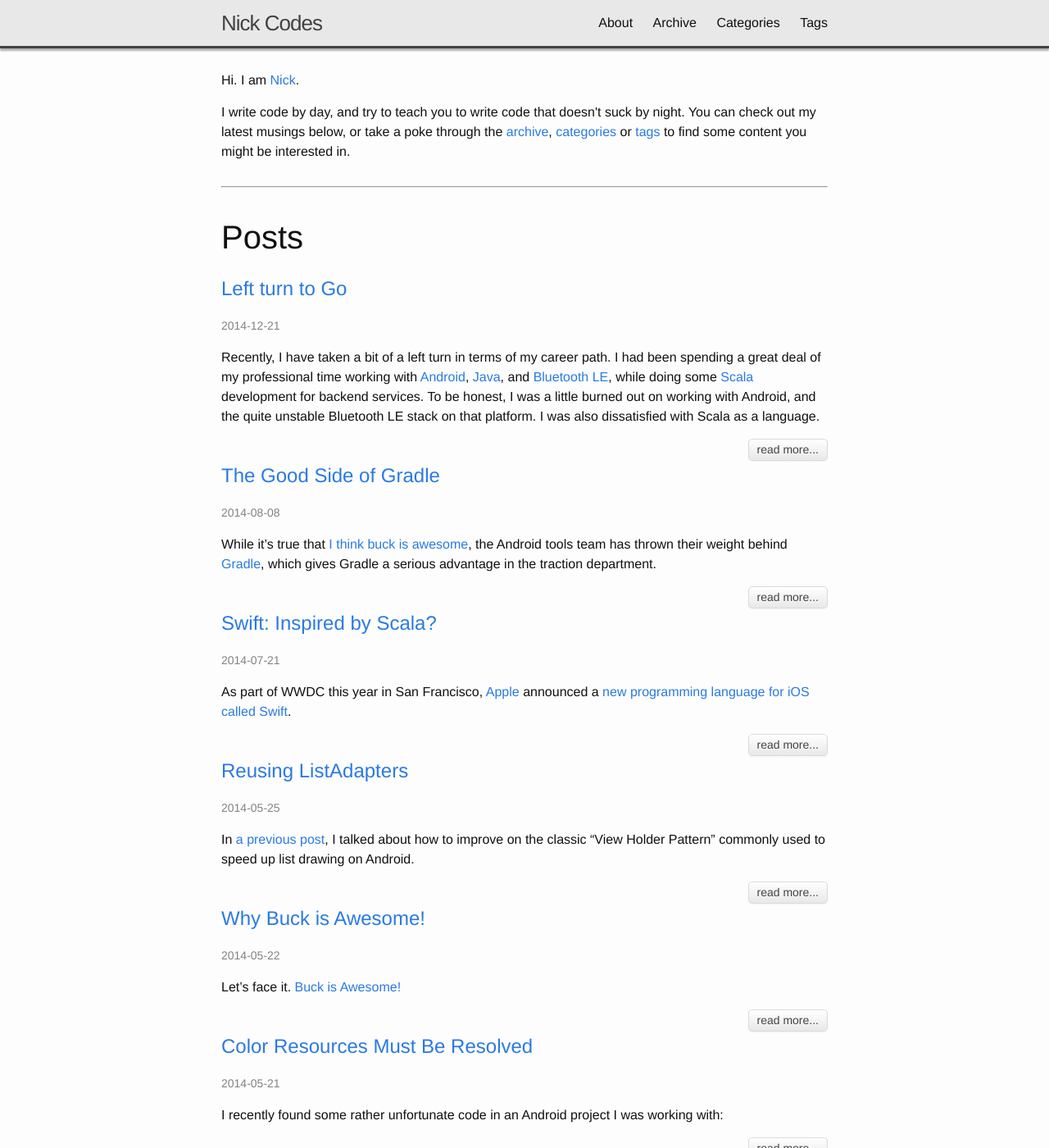
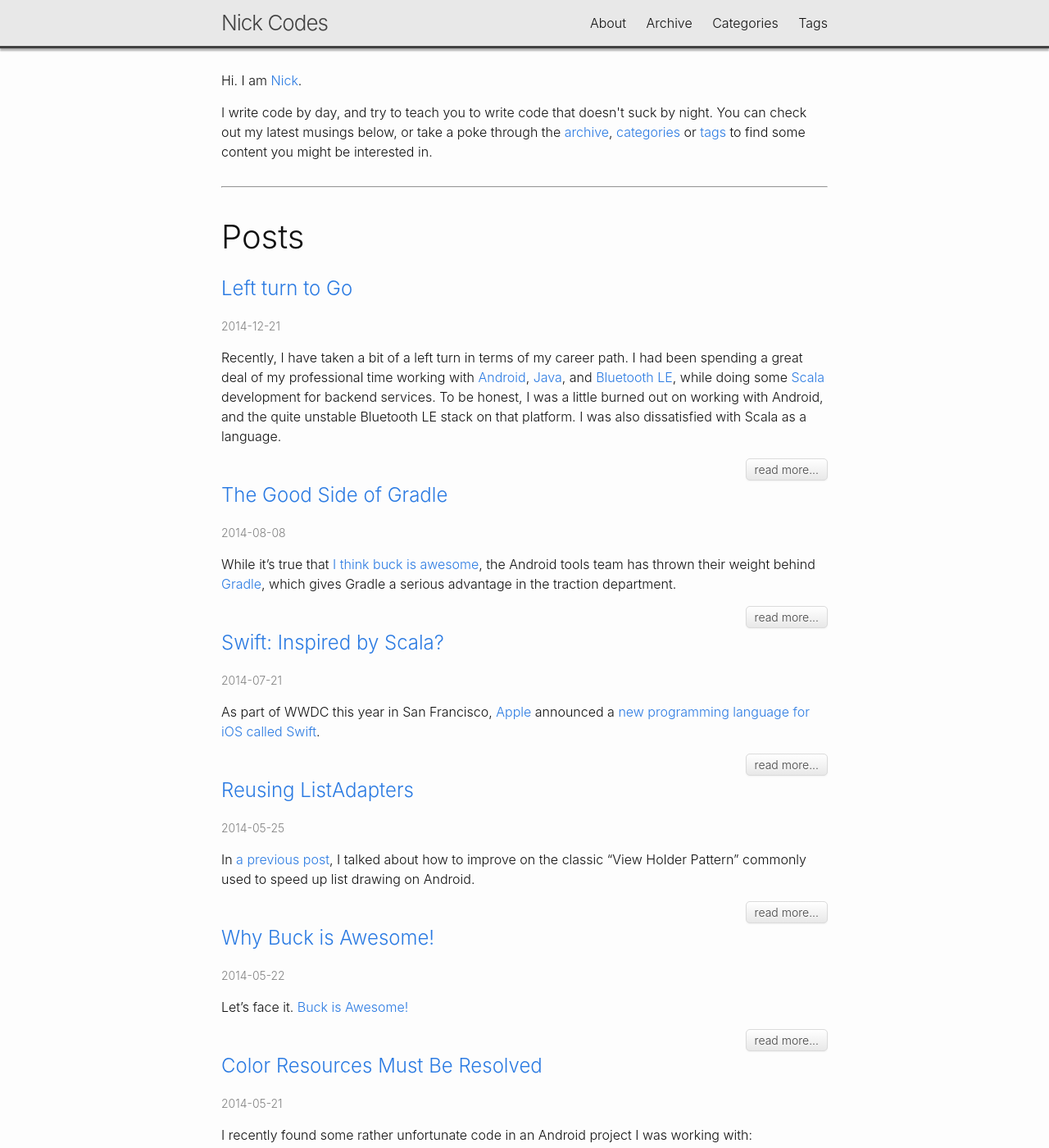
Before and after one commit to nick-codes/nick-codes.github.io, a Jekyll site: the page built from index.html, in a window 1280 px wide and 1400 px high. Shown: the whole window at 82% size. Built offline with Jekyll 4.4.1, drawn with Linux system fonts in a browser that asks for light colours; the list of posts is cut into pages by our own code.

Commit message:
Improve fonts.

```diff
--- a/css/main.scss
+++ b/css/main.scss
@@ -6,7 +6,7 @@
 
 
 // Our variables
-$base-font-family: Helvetica, Arial, sans-serif;
+$base-font-family: -apple-system, ".SFNSText-Regular", "San Francisco", "Roboto", "Segoe UI", "Helvetica Neue", "Lucida Grande", sans-serif;
 $base-font-size:   16px;
 $small-font-size:  $base-font-size * 0.875;
 $large-font-size:  $base-font-size * 2.5;
```
